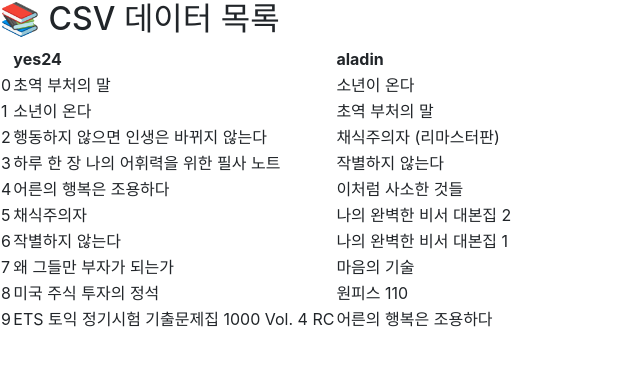
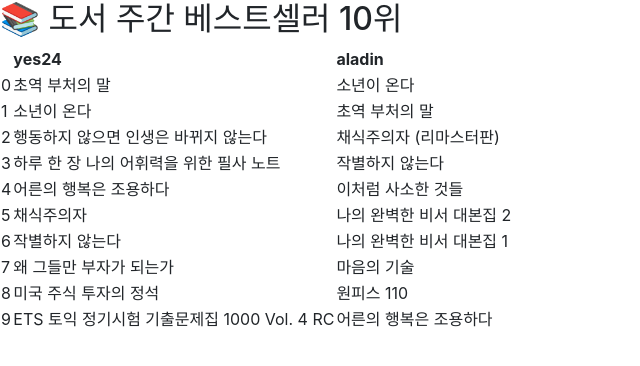
Before and after one commit to SWS0230/BestBooks, a plain HTML site: page index.html in a window 1280 px wide. Shown: the whole page, without its empty margins (0-640 px from the left). Drawn offline with nearby package versions, Linux system fonts and the light colour scheme.

Commit message:
Update index.html

```diff
--- a/index.html
+++ b/index.html
@@ -3,11 +3,11 @@
 <head>
   <meta charset="UTF-8">
   <meta name="viewport" content="width=device-width, initial-scale=1.0">
-  <title>CSV 데이터</title>
+  <title>도서 주간 베스트 10</title>
   <link href="https://stackpath.bootstrapcdn.com/bootstrap/4.5.2/css/bootstrap.min.css" rel="stylesheet">
 </head>
 <body>
-  <h2>📚 CSV 데이터 목록</h2>
+  <h2>📚 도서 주간 베스트셀러 10위</h2>
   <table id="csv-table">
       <thead>
           <tr id="table-header"></tr>
```
